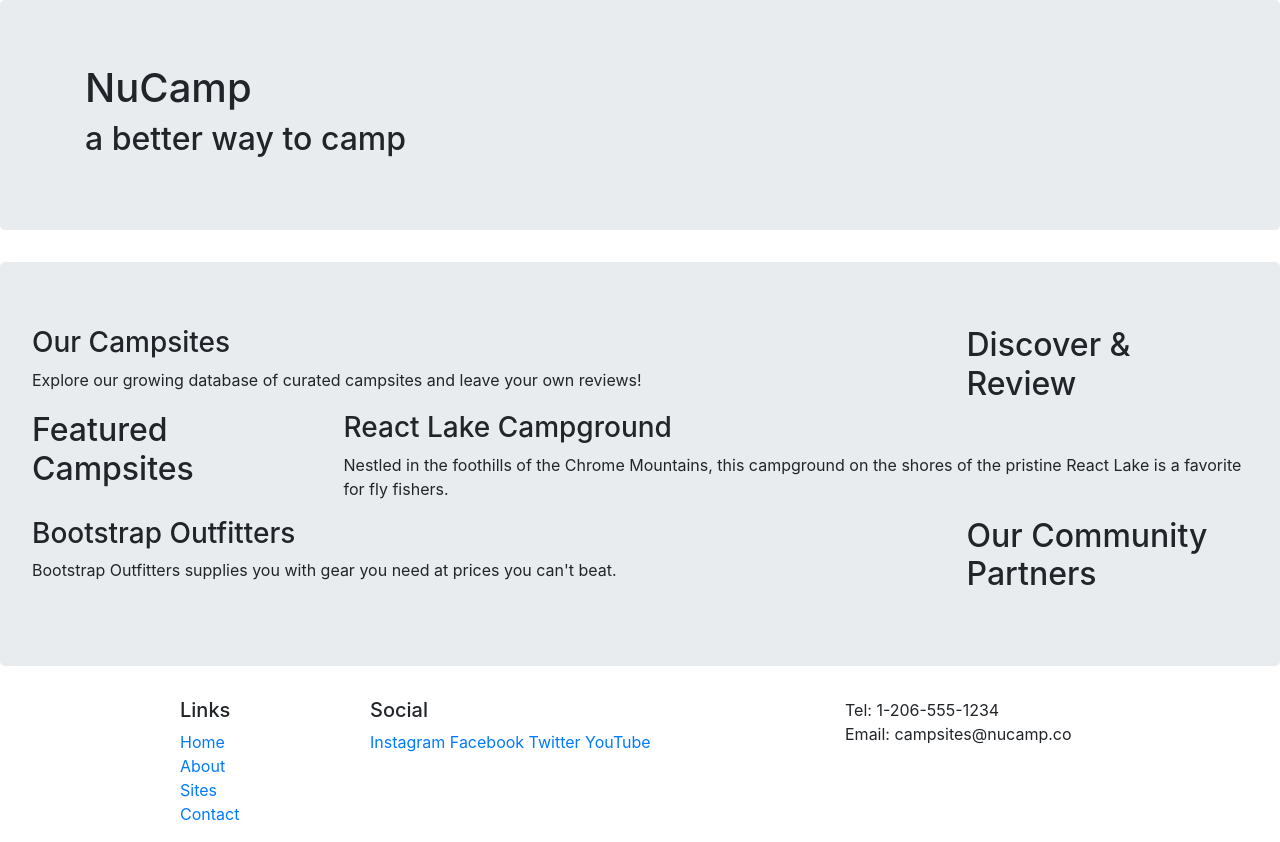
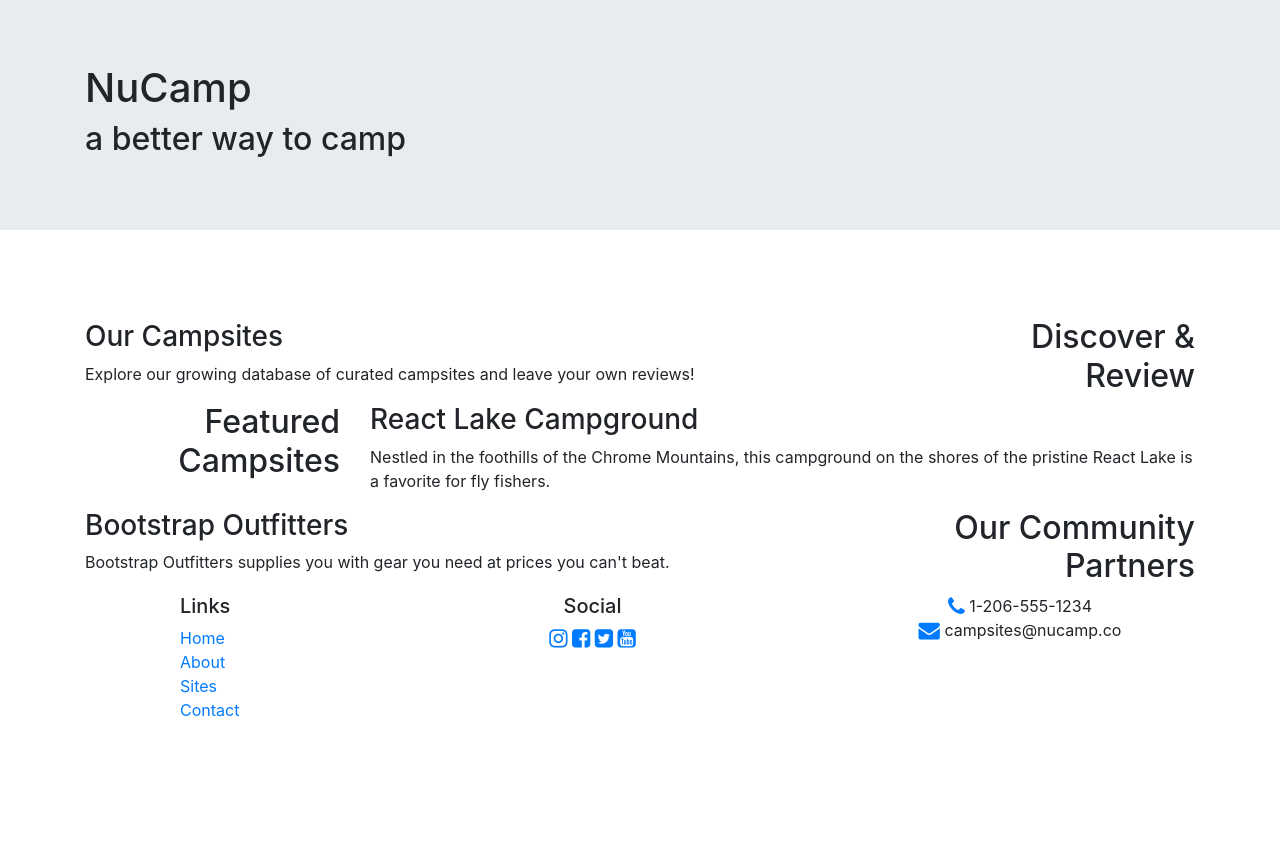
Before and after one commit to Kelly-Coding/nucampsite, a website: page index.html in a window 1280 px wide. After the commit the page ends 800 px from the top, so only its background shows below. Drawn offline with nearby package versions, Linux system fonts and the light colour scheme.

Commit message:
font awesome

```diff
--- a/index.html
+++ b/index.html
@@ -3,18 +3,27 @@
 
     <head>
         <!-- Required meta tags always come first -->
-        <meta charset="utf-8" />
-        <meta name="viewport" content="width=device-width, initial-scale=1" />
+        <meta charset="utf-8"/>
+        <meta
+        name="viewport" content="width=device-width, initial-scale=1"/>
 
         <!-- Bootstrap CSS -->
-        <link rel="stylesheet" href="node_modules/bootstrap/dist/css/bootstrap.min.css" />
+        <link
+        rel="stylesheet" href="node_modules/bootstrap/dist/css/bootstrap.min.css"/>
+
+        <!--Additional CSS must be placed after Bootstrap CSS, so the html reads the order correctly and the last stylesheet will override the first one-->
+        <link rel="stylesheet" href="node_modules/font-awesome/css/font-awesome.min.css" />
+        <link rel="stylesheet" href="https://fonts.googleapis.com/css?family=Lobster|Open+Sans"/>
+        <link rel="stylesheet" href="css/styles.css"/>
 
         <title>NuCamp: A Better Way To Camp</title>
     </head>
 
     <body>
 
-    <header class="jumbotron">
+        <header
+            class="jumbotron jumbotron-fluid">
+            <!--the fluid will get rid of round corners-->
             <div class="container">
                 <div class="row">
                     <div class="col">
@@ -25,61 +34,99 @@
             </div>
         </header>
 
-    <div class="jumbotron" class="container">
-            <div class="row">
+        <nav
+            class="navbar navbar-expand-sm navbar-dark sticky-top">
+            <!--navbar-dark will change the text to a lighter color for contrast with dark background-->
+            <div
+                class="container">
+                <!--added container class to change padding of text menu-->
+                <button class="navbar-toggler ml-auto" type="button" data-toggle="collapse" data-target="#nucampNavbar">
+                    <span class="navbar-toggler-icon"></span> <!--reminder that span is an inline element and div is a block element. The span won't start a new section-->
+                </button>
+                <!--notice placement of end tag-->
+                <div class="collapse navbar-collapse" id="nucampNavbar">
+                    <ul class="navbar-nav">
+                        <li class="nav-item active">
+                            <a class="nav-link" href="#"><i class="fa fa-home fa-lg"></i> Home</a> <!--reminder, a is for anchor tag. The tag dfines the hyperlink, i stands for inline -->
+                        </li>
+                        <!--the # symbol takes you to the top of the page, The nav-item will help with appearance-->
+                        <li class="nav-item">
+                            <a class="nav-link" href="aboutus.html"><i class="fa fa-info fa-lg"></i> About</a>
+                        </li>
+                        <li class="nav-item">
+                            <a class="nav-link" href="#"><i class="fa fa-list fa-lg"></i> Sites</a>
+                        </li>
+                        <li class="nav-item">
+                            <a class="nav-link" href="#"><i class="fa fa-address-card fa-lg"></i> Contact</a>
+                        </li>
+                    </ul>
+                </div>
+            </div>
+        </nav>
+
+        <div class="container">
+            <div class="row row-content align-items-center">
                 <div class="col-sm-4 order-sm-last col-md-3">
-                    <h2>Discover & Review</h2>
+                    <h2 class="text-sm-right">Discover & Review</h2>
                 </div>
                 <div class="col">
                     <h3>Our Campsites</h3>
-                    <p>Explore our growing database of curated campsites and leave your own reviews!</p>
+                    <p class="d-none d-sm-block">Explore our growing database of curated campsites and leave your own reviews!</p>
                 </div>
             </div>
 
-            <div class="row">
+            <div class="row row-content">
                 <div class="col-sm-4 col-md-3">
-                    <h2>Featured Campsites</h2>
+                    <h2 class="text-sm-right">Featured Campsites</h2>
                 </div>
                 <div class="col">
                     <h3>React Lake Campground</h3>
-                    <p>Nestled in the foothills of the Chrome Mountains, this campground on the shores of the pristine React Lake is a favorite for fly fishers.</p>
+                    <p class="d-none d-sm-block">Nestled in the foothills of the Chrome Mountains, this campground on the shores of the pristine React Lake is a favorite for fly fishers.</p>
                 </div>
             </div>
 
 
-            <div class="row">
+            <div class="row row-content">
                 <div class="col-sm-4 order-sm-last col-md-3">
-                    <h2>Our Community Partners</h2>
+                    <h2 class="text-sm-right">Our Community Partners</h2>
                 </div>
                 <div class="col">
                     <h3>Bootstrap Outfitters</h3>
-                    <p>Bootstrap Outfitters supplies you with gear you need at prices you can't beat.</p>
+                    <p class="d-none d-sm-block">Bootstrap Outfitters supplies you with gear you need at prices you can't beat.</p>
                 </div>
             </div>
         </div>
 
         <footer>
             <div class="container">
-            <div class="row">
+                <div class="row row-content">
                     <div class="col-4 col-sm-2 offset-1">
                         <h5>Links</h5>
                         <ul class="list-unstyled">
-                            <li><a href="#">Home</a></li>
-                            <li><a href="#">About</a></li>
-                            <li><a href="#">Sites</a></li>
-                            <li><a href="#">Contact</a></li>
+                            <li>
+                                <a href="#">Home</a>
+                            </li>
+                            <li>
+                                <a href="aboutus.html">About</a>
+                            </li>
+                            <li>
+                                <a href="#">Sites</a>
+                            </li>
+                            <li>
+                                <a href="#">Contact</a>
+                            </li>
                         </ul>
                     </div>
-                    <div class="col-6 col-sm-5">
+                    <div class="col-6 col-sm-5 text-center">
                         <h5>Social</h5>
-                        <a href="http://instagram.com/">Instagram</a>
-                        <a href="http://facebook.com/">Facebook</a>
-                        <a href="http://twitter.com/">Twitter</a>
-                        <a href="http://youtube.com/">YouTube</a>
+                        <a href="http://instagram.com/"><i class="fa fa-instagram fa-lg"></i></a> <!--fa for font awesome. Look up SVG fonts to see if better choices-->
+                        <a href="http://facebook.com/"><i class="fa fa-facebook-square fa-lg"></i></a>
+                        <a href="http://twitter.com/"><i class="fa fa-twitter-square fa-lg"></i></a>
+                        <a href="http://youtube.com/"><i class="fa fa-youtube-square fa-lg"></i></a>
                     </div>
-                    <div class="col-sm-4">
-                        Tel: 1-206-555-1234<br />
-                        Email: campsites@nucamp.co
+                    <div class="col-sm-4 text-center">
+                        <i class="fa fa-phone fa-lg text-primary"></i> 1-206-555-1234<br/>
+                        <i class="fa fa-envelope fa-lg text-primary"></i> campsites@nucamp.co
                     </div>
                 </div>
             </div>
--- a/package.json
+++ b/package.json
@@ -15,6 +15,7 @@
   },
   "dependencies": {
     "bootstrap": "^4.5.0",
+    "font-awesome": "^4.7.0",
     "jquery": "^3.5.1",
     "popper.js": "^1.16.1"
   }
```
Also changed, not shown: 1 other file. Lines whose indentation alone changed are shown as unchanged.
